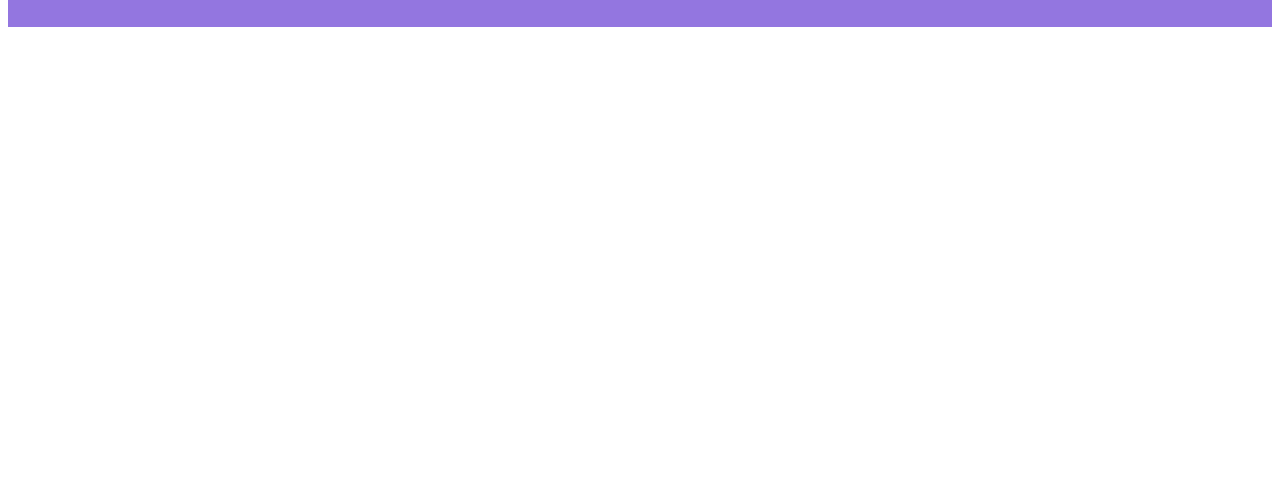
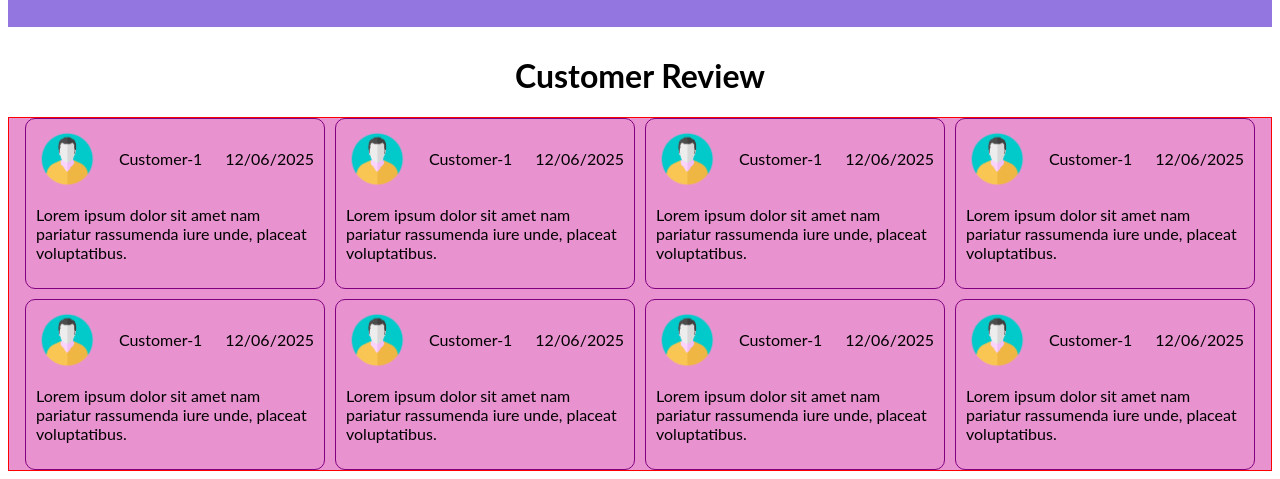
Before and after one commit to alfaz08/bags-website, a plain HTML site: page index.html in a window 1280 px wide. Shown: the part 1964-2443 px from the top of the page. Before the commit the page ends 1999 px from the top, so only its background shows below. Drawn offline with Linux system fonts and the light colour scheme.

Commit message:
customer review is added

```diff
--- a/index.html
+++ b/index.html
@@ -216,7 +216,92 @@
 
 
 <!-- Customer Review Section is start here -->
+<h1 style="text-align: center;padding-top: 8px;">Customer Review</h1>
 
+<section class="review-container">
+    <div class="single-review">
+      <div class="top-review">
+         <img src="./resources/customer-picture/person.png" alt="">
+         <p>Customer-1</p>
+         <p>12/06/2025</p>
+      </div>
+      <p>Lorem ipsum dolor sit amet  nam pariatur rassumenda iure unde, placeat voluptatibus.
+
+      </p>
+    </div>
+
+    <div class="single-review">
+      <div class="top-review">
+         <img src="./resources/customer-picture/person.png" alt="">
+         <p>Customer-1</p>
+         <p>12/06/2025</p>
+      </div>
+      <p>Lorem ipsum dolor sit amet  nam pariatur rassumenda iure unde, placeat voluptatibus.
+
+      </p>
+    </div>
+    <div class="single-review">
+      <div class="top-review">
+         <img src="./resources/customer-picture/person.png" alt="">
+         <p>Customer-1</p>
+         <p>12/06/2025</p>
+      </div>
+      <p>Lorem ipsum dolor sit amet  nam pariatur rassumenda iure unde, placeat voluptatibus.
+
+      </p>
+    </div>
+    <div class="single-review">
+      <div class="top-review">
+         <img src="./resources/customer-picture/person.png" alt="">
+         <p>Customer-1</p>
+         <p>12/06/2025</p>
+      </div>
+      <p>Lorem ipsum dolor sit amet  nam pariatur rassumenda iure unde, placeat voluptatibus.
+
+      </p>
+    </div>
+    <div class="single-review">
+      <div class="top-review">
+         <img src="./resources/customer-picture/person.png" alt="">
+         <p>Customer-1</p>
+         <p>12/06/2025</p>
+      </div>
+      <p>Lorem ipsum dolor sit amet  nam pariatur rassumenda iure unde, placeat voluptatibus.
+
+      </p>
+    </div>
+    <div class="single-review">
+      <div class="top-review">
+         <img src="./resources/customer-picture/person.png" alt="">
+         <p>Customer-1</p>
+         <p>12/06/2025</p>
+      </div>
+      <p>Lorem ipsum dolor sit amet  nam pariatur rassumenda iure unde, placeat voluptatibus.
+
+      </p>
+    </div>
+    <div class="single-review">
+      <div class="top-review">
+         <img src="./resources/customer-picture/person.png" alt="">
+         <p>Customer-1</p>
+         <p>12/06/2025</p>
+      </div>
+      <p>Lorem ipsum dolor sit amet  nam pariatur rassumenda iure unde, placeat voluptatibus.
+
+      </p>
+    </div>
+    <div class="single-review">
+      <div class="top-review">
+         <img src="./resources/customer-picture/person.png" alt="">
+         <p>Customer-1</p>
+         <p>12/06/2025</p>
+      </div>
+      <p>Lorem ipsum dolor sit amet  nam pariatur rassumenda iure unde, placeat voluptatibus.
+
+      </p>
+    </div>
+
+</section>
 
 
 
--- a/style.css
+++ b/style.css
@@ -197,3 +197,28 @@ nav{
 }
 
 /* Customer Review Section */
+
+.review-container{
+  border: 1px solid red;
+  gap: 10px;
+  display: flex;
+  flex-wrap: wrap;
+  background-color: #e893cf;
+  justify-content: center;
+  align-content: center;
+}
+.single-review{
+  border: 1px solid purple;
+  flex-basis:300px;
+  padding: 10px;
+  border-radius: 10px;
+}
+.single-review img{
+  width: 60px;
+  height: 60px;
+}
+.top-review{
+  display: flex;
+  justify-content: space-between;
+  align-items:center;
+}
```
